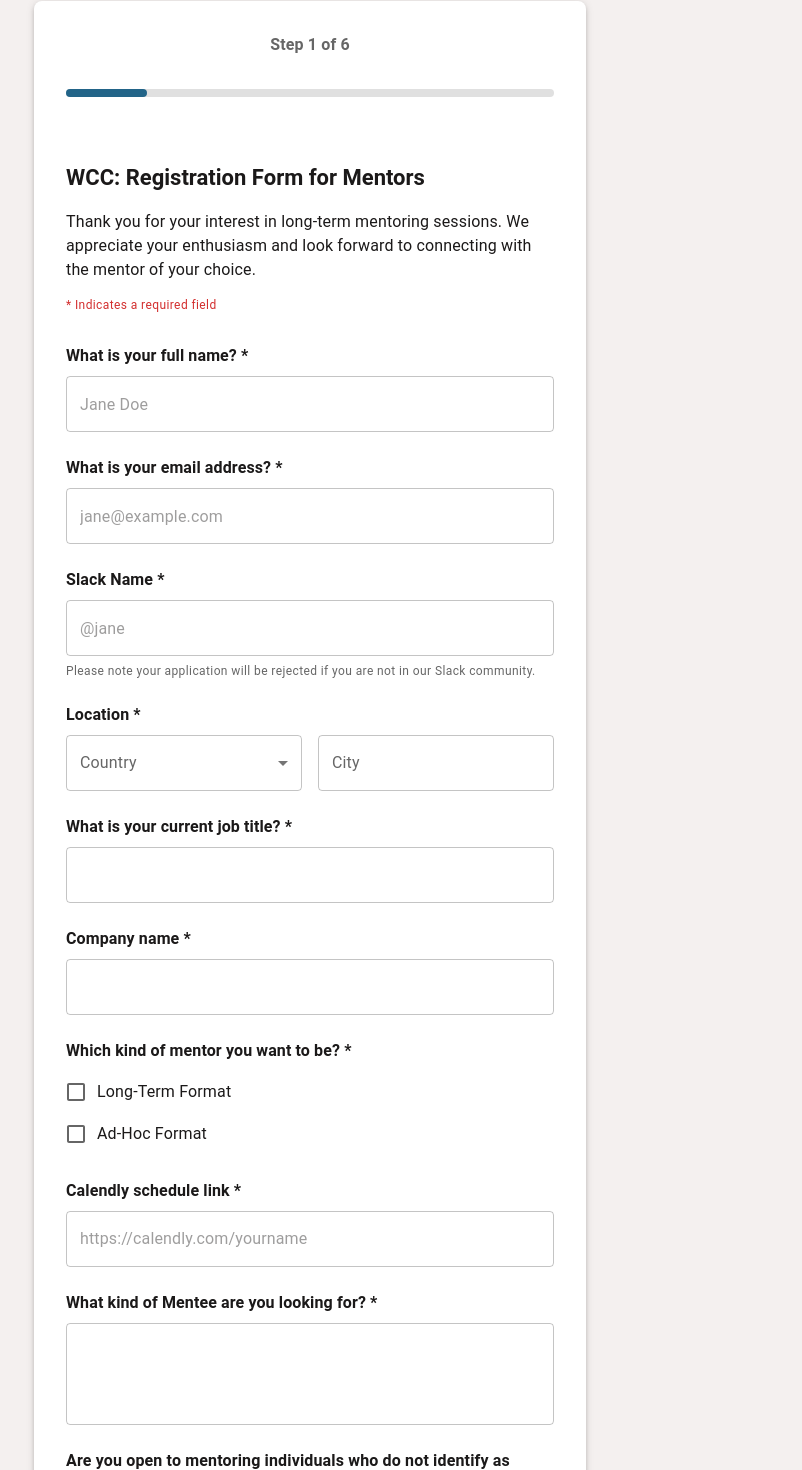
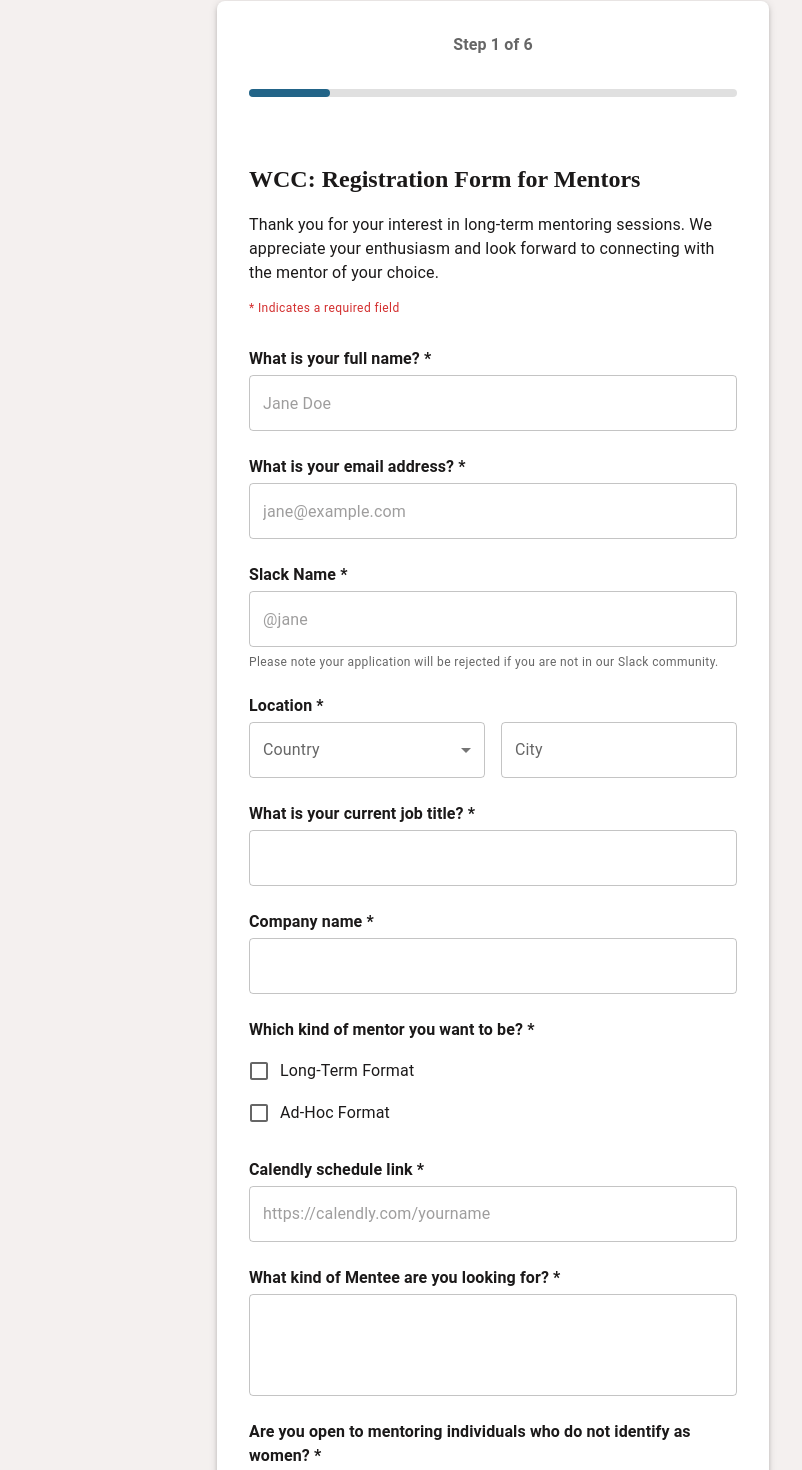
Before and after one commit to Women-Coding-Community/wcc-frontend, a Next.js app: page /mentorship/mentor-registration in a window 1280 px wide. Shown: the part 235-1705 px from the top of the page, without its empty margins (147-949 px from the left). Built offline with nearby package versions, Linux system fonts and the light colour scheme.

Commit message:
fix: center registration form layout and remove hardcoded margins

```diff
--- a/src/components/mentorship/Step1BasicInfo.tsx
+++ b/src/components/mentorship/Step1BasicInfo.tsx
@@ -5,6 +5,29 @@ import {
   FormGroup, FormControlLabel, Checkbox, Radio, RadioGroup, FormControl, FormLabel,
   Table, TableBody, TableCell, TableHead, TableRow
 } from '@mui/material';
+
+const sectionBoxStyle = {
+  mt: 1,
+  p: 2,
+  bgcolor: '#F5F5F5',
+  borderRadius: '4px'
+};
+
+const boldLabelStyle = {
+  fontWeight: 700,
+  color: '#1B1919',
+  mb: 0.5,
+  fontSize: '16px',
+  fontFamily: 'Roboto'
+};
+
+const serifTitleStyle = {
+  fontFamily: 'Domine, serif',
+  fontWeight: 700,
+  fontSize: '24px',
+  mb: 2,
+  color: '#1B1919'
+};
 
 const Step1BasicInfo = () => {
   const { register, watch, formState: { errors } } = useFormContext();
@@ -15,7 +38,7 @@ const Step1BasicInfo = () => {
 
   return (
     <Box>
-      <Typography variant="h5" sx={{ fontFamily: 'Roboto', fontWeight: 700, fontSize: '22px', mb: 2 }}>
+      <Typography variant="h5" sx={serifTitleStyle}>
         WCC: Registration Form for Mentors
       </Typography>
       <Typography variant="body1" sx={{ mb: 2, lineHeight: '24px' }}>
@@ -28,20 +51,20 @@ const Step1BasicInfo = () => {
 
       <Grid container spacing={3}>
         <Grid item xs={12}>
-          <Typography variant="subtitle2" sx={{ mb: 1 }}>What is your full name? *</Typography>
+          <Typography variant="subtitle2" sx={boldLabelStyle}>What is your full name? *</Typography>
           <TextField fullWidth placeholder="Jane Doe" {...register("firstName")} error={!!errors.firstName} helperText={errors.firstName?.message as string} />
         </Grid>
         <Grid item xs={12}>
-          <Typography variant="subtitle2" sx={{ mb: 1 }}>What is your email address? *</Typography>
+          <Typography variant="subtitle2" sx={boldLabelStyle}>What is your email address? *</Typography>
           <TextField fullWidth type="email" placeholder="jane@example.com" {...register("email")} error={!!errors.email} helperText={errors.email?.message as string} />
         </Grid>
         <Grid item xs={12}>
-          <Typography variant="subtitle2" sx={{ mb: 1 }}>Slack Name *</Typography>
+          <Typography variant="subtitle2" sx={boldLabelStyle}>Slack Name *</Typography>
           <TextField fullWidth placeholder="@jane" {...register("slackName")} error={!!errors.slackName} />
           <FormHelperText sx={{ mt: 1 }}>Please note your application will be rejected if you are not in our Slack community.</FormHelperText>
         </Grid>
         <Grid item xs={12}>
-          <Typography variant="subtitle2" sx={{ mb: 1 }}>Location *</Typography>
+          <Typography variant="subtitle2" sx={boldLabelStyle}>Location *</Typography>
           <Grid container spacing={2}>
             <Grid item xs={12} sm={6}>
               <TextField select fullWidth label="Country" defaultValue="" {...register("country")} error={!!errors.country}>
@@ -57,11 +80,11 @@ const Step1BasicInfo = () => {
           </Grid>
         </Grid>
         <Grid item xs={12}>
-          <Typography variant="subtitle2" sx={{ mb: 1 }}>What is your current job title? *</Typography>
+          <Typography variant="subtitle2" sx={boldLabelStyle}>What is your current job title? *</Typography>
           <TextField fullWidth {...register("jobTitle")} error={!!errors.jobTitle} />
         </Grid>
         <Grid item xs={12}>
-          <Typography variant="subtitle2" sx={{ mb: 1 }}>Company name *</Typography>
+          <Typography variant="subtitle2" sx={boldLabelStyle}>Company name *</Typography>
           <TextField fullWidth {...register("company")} error={!!errors.company} />
         </Grid>
 
@@ -74,7 +97,7 @@ const Step1BasicInfo = () => {
             <FormControlLabel control={<Checkbox {...register("isLongTermMentor")} />} label="Long-Term Format" />
 
             {isLongTerm && (
-              <Box sx={{ ml: 4, mb: 3, p: 2, bgcolor: '#f9f9f9', borderRadius: 1 }}>
+              <Box sx={sectionBoxStyle}>
                 <Typography variant="caption" sx={{ display: 'block', mb: 1, fontWeight: 600 }}>
                   Maximum number of mentees you are available to support. *
                 </Typography>
@@ -89,30 +112,27 @@ const Step1BasicInfo = () => {
             <FormControlLabel control={<Checkbox {...register("isAdHocMentor")} />} label="Ad-Hoc Format" />
 
             {isAdHoc && (
-              <Box sx={{ ml: 4, mt: 1, p: 2, bgcolor: '#f9f9f9', borderRadius: 1 }}>
-                <Typography variant="caption" sx={{ fontWeight: 600, display: 'block', mb: 2 }}>
-                  For each month below, please indicate the maximum number of mentees you are available to support. *
+              <Box sx={sectionBoxStyle}>
+                  <Typography variant="caption" sx={{ fontWeight: 700, display: 'block', mb: 2, color: '#1B1919' }}>
+                    For each month below, please indicate the maximum number of mentees you are available to support. <span style={{ color: '#D32F2F' }}>*</span>
                   </Typography>
-
-                <Table size="small">
+                  <Table size="small" sx={{ '& td, & th': { borderBottom: 'none' } }}>
                     <TableHead>
                       <TableRow>
-                      <TableCell>Month</TableCell>
+                        <TableCell sx={{ pl: 0, width: '20%' }}></TableCell>
                         {[1, 2, 3, 4, '5+'].map(num => (
-                        <TableCell key={num} align="center">{num}</TableCell>
+                          <TableCell key={num} align="center" sx={{ fontWeight: 600, color: '#1B1919', pb: 2 }}>{num}</TableCell>
                         ))}
                       </TableRow>
                     </TableHead>
                     <TableBody>
                       {months.map((month) => (
                         <TableRow key={month}>
-                        <TableCell component="th" scope="row" sx={{ fontWeight: 500 }}>
-                          {month}
-                        </TableCell>
+                          <TableCell component="th" scope="row" sx={{ pl: 0, fontWeight: 400, fontSize: '16px' }}>{month}</TableCell>
                           <TableCell colSpan={5} padding="none">
                             <RadioGroup row sx={{ justifyContent: 'space-around', width: '100%' }} {...register(`adHocAvailability.${month}`)}>
                               {[1, 2, 3, 4, 5].map((val) => (
-                              <Radio key={val} value={val} size="small" />
+                                <Radio key={val} value={String(val)} size="small" sx={{ color: '#BDBDBD', '&.Mui-checked': { color: '#000000' } }} />
                               ))}
                             </RadioGroup>
                           </TableCell>
@@ -128,20 +148,20 @@ const Step1BasicInfo = () => {
         </Grid>
 
         <Grid item xs={12}>
-          <Typography variant="subtitle2" sx={{ mb: 1 }}>Calendly schedule link *</Typography>
+          <Typography variant="subtitle2" sx={boldLabelStyle}>Calendly schedule link *</Typography>
           <TextField fullWidth placeholder="https://calendly.com/yourname" {...register("calendlyLink")} error={!!errors.calendlyLink} />
         </Grid>
 
         <Grid item xs={12}>
-          <Typography variant="subtitle2" sx={{ mb: 1 }}>What kind of Mentee are you looking for? *</Typography>
+          <Typography variant="subtitle2" sx={boldLabelStyle}>What kind of Mentee are you looking for? *</Typography>
           <TextField fullWidth multiline rows={3} {...register("menteeExpectations")} error={!!errors.menteeExpectations} />
         </Grid>
 
         <Grid item xs={12}>
           <FormControl error={!!errors.openToNonWomen}>
-            <FormLabel sx={{ color: 'text.primary', fontWeight: 600, fontSize: '0.875rem', mb: 1 }}>
+            <Typography variant="subtitle2" sx={boldLabelStyle}>
               Are you open to mentoring individuals who do not identify as women? *
-            </FormLabel>
+            </Typography>
             <RadioGroup row>
               <FormControlLabel value="yes" control={<Radio {...register("openToNonWomen")} />} label="Yes" />
               <FormControlLabel value="no" control={<Radio {...register("openToNonWomen")} />} label="No" />
--- a/src/pages/mentorship/mentor-registration.tsx
+++ b/src/pages/mentorship/mentor-registration.tsx
@@ -59,8 +59,8 @@ const handleNext = async () => {
 
   return (
     <FormProvider {...formMethods}>
-      <Box sx={{ minHeight: '100vh', bgcolor: 'custom.softGray', pb: 8, pt: '5.625rem' }}>
-        <Container maxWidth="sm" sx={{ m: 0, ml: { xs: 2, md: '157px' } }}>
+      <Box sx={{ minHeight: '100vh', bgcolor: 'custom.softGray', pb: 8, pt: '5.625rem', display: 'flex', justifyContent: 'center'}}>
+        <Container maxWidth="sm">
           <Paper elevation={3} sx={{ p: 4, borderRadius: 2 }}>
             <Typography variant="subtitle1" align="center" sx={{ mb: 4, color: 'text.secondary' }}>
               Step {activeStep} of {totalSteps}
```
Lines whose indentation alone changed are shown as unchanged.
